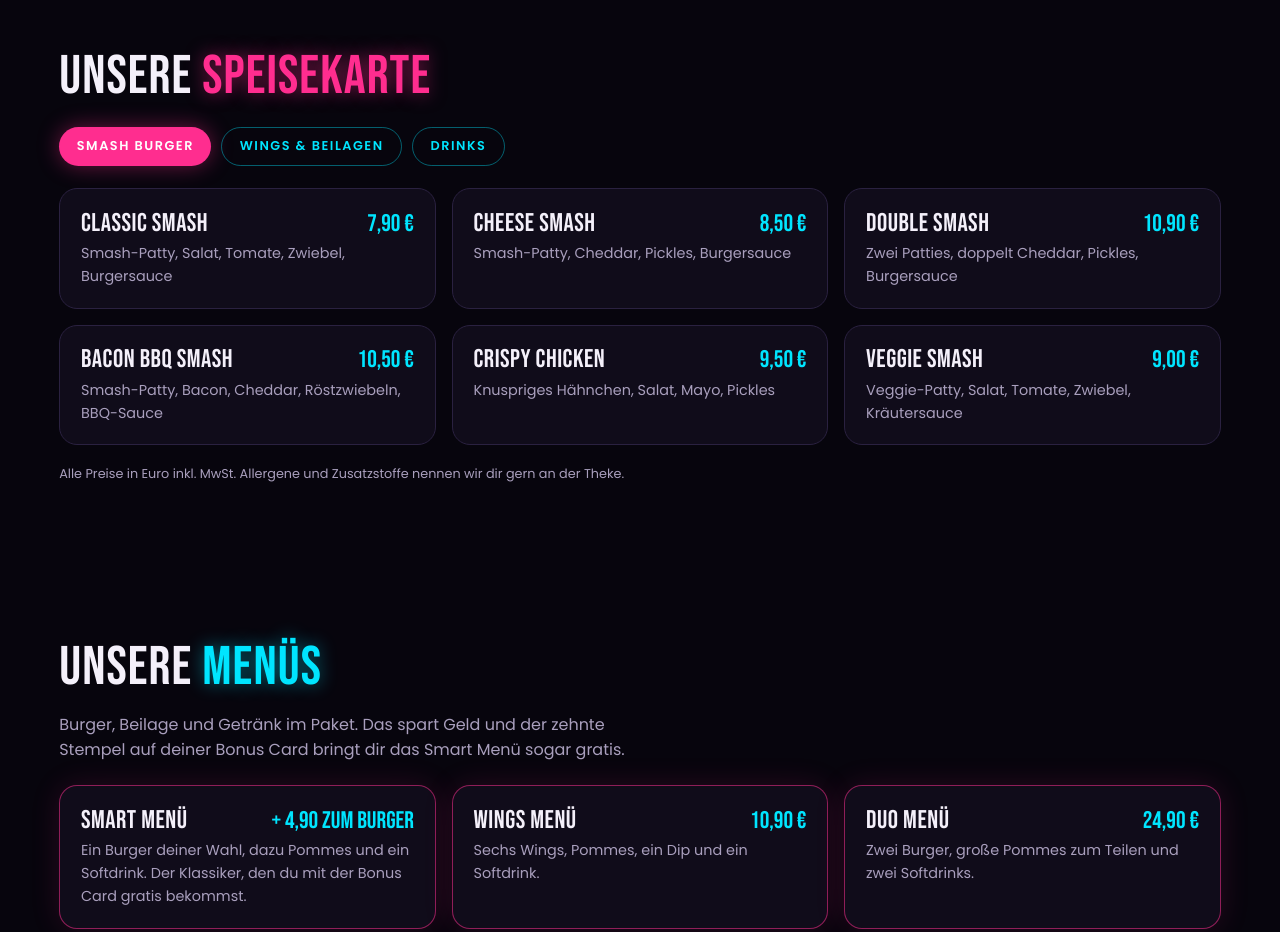
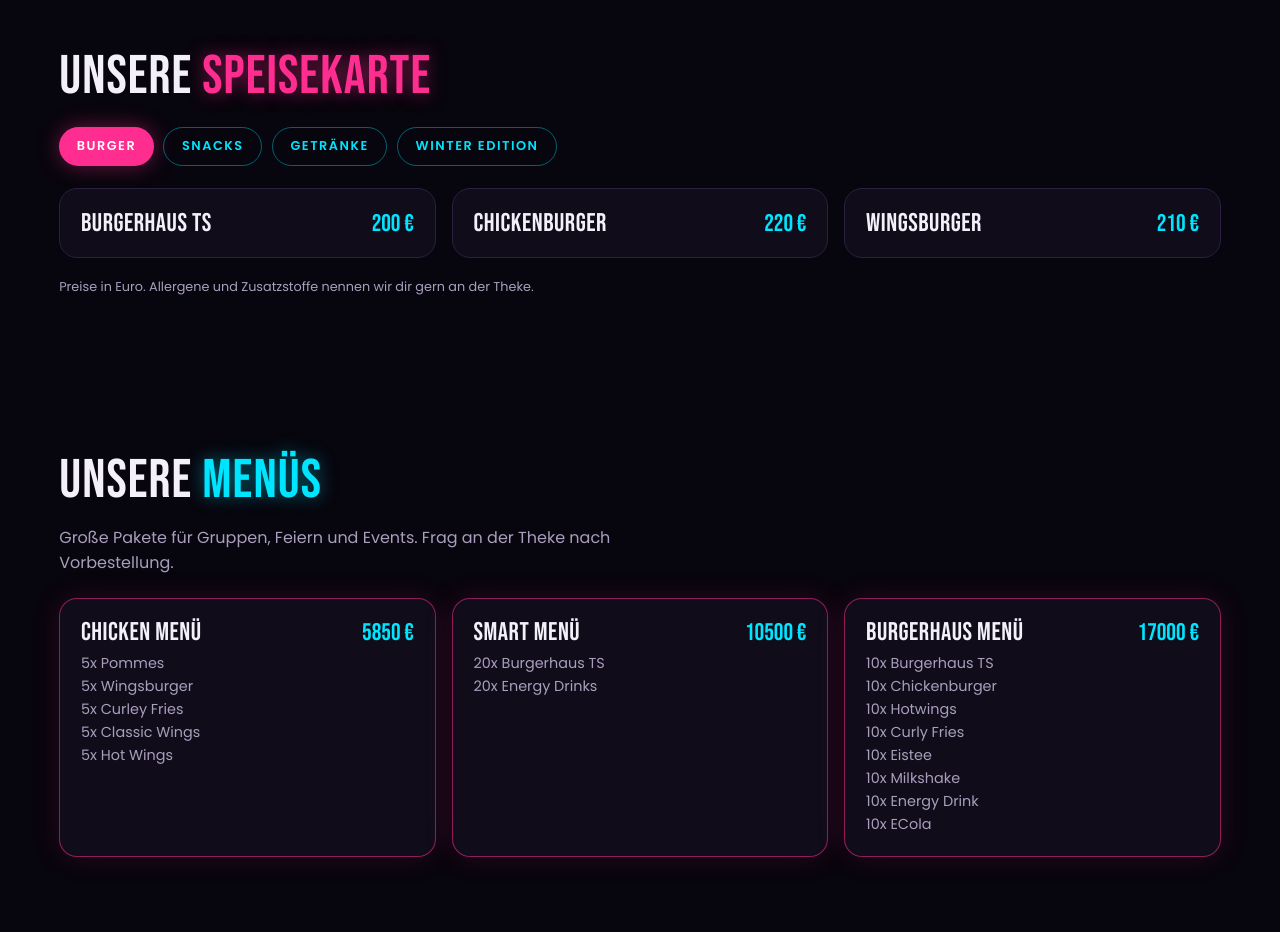
Before and after one commit to verblasst-mythos/Burger-Haus, a plain HTML site: page index.html in a window 1280 px wide. Shown: the part 880-1812 px from the top of the page. Drawn offline with nearby package versions, Linux system fonts and the light colour scheme.

Commit message:
Add files via upload

```diff
--- a/index.html
+++ b/index.html
@@ -61,7 +61,7 @@ footer div{max-width:1200px;margin:auto;padding:2rem 1.2rem;display:flex;justify
 .item{display:flex;flex-direction:column;gap:.3rem;padding:1.2rem 1.3rem;background:var(--panel);border:1px solid var(--line);border-radius:18px}
 .item .top{display:flex;justify-content:space-between;gap:1rem;align-items:baseline}
 .item h3{font-size:1.6rem}.item .pr{font:400 1.5rem 'Bebas Neue';color:var(--cyan)}
-.item p{margin:0;color:var(--muted);font-size:.9rem}
+.item p{white-space:pre-line;margin:0;color:var(--muted);font-size:.9rem}
 .combo{border-color:#ff2d8f88;box-shadow:0 0 30px #ff2d8f22}
 .note{color:var(--muted);font-size:.8rem;margin-top:1.2rem}
 .info{display:grid;grid-template-columns:repeat(auto-fit,minmax(240px,1fr));gap:1rem;margin-top:1.4rem}
@@ -100,12 +100,12 @@ footer div{max-width:1200px;margin:auto;padding:2rem 1.2rem;display:flex;justify
   <h2>Unsere <span class="pink">Speisekarte</span></h2>
   <div class="cats" id="cats" role="tablist" aria-label="Kategorien"></div>
   <div class="menu" id="menuGrid"></div>
-  <p class="note">Alle Preise in Euro inkl. MwSt. Allergene und Zusatzstoffe nennen wir dir gern an der Theke.</p>
+  <p class="note">Preise in Euro. Allergene und Zusatzstoffe nennen wir dir gern an der Theke.</p>
 </section>
 
 <section id="menues">
   <h2>Unsere <span class="cyan">Menüs</span></h2>
-  <p style="color:var(--muted);max-width:60ch">Burger, Beilage und Getränk im Paket. Das spart Geld und der zehnte Stempel auf deiner Bonus Card bringt dir das Smart Menü sogar gratis.</p>
+  <p style="color:var(--muted);max-width:60ch">Große Pakete für Gruppen, Feiern und Events. Frag an der Theke nach Vorbestellung.</p>
   <div class="menu" id="comboGrid" style="margin-top:1.4rem"></div>
 </section>
 
@@ -255,33 +255,32 @@ const errText = e => ({already_spun:"Heute hast du schon gedreht. Komm morgen wi
 
 // ---- Speisekarte & Menüs (Preise hier anpassen) ----
 const MENU = {
-  "Smash Burger":[
-    ["Classic Smash","Smash-Patty, Salat, Tomate, Zwiebel, Burgersauce","7,90"],
-    ["Cheese Smash","Smash-Patty, Cheddar, Pickles, Burgersauce","8,50"],
-    ["Double Smash","Zwei Patties, doppelt Cheddar, Pickles, Burgersauce","10,90"],
-    ["Bacon BBQ Smash","Smash-Patty, Bacon, Cheddar, Röstzwiebeln, BBQ-Sauce","10,50"],
-    ["Crispy Chicken","Knuspriges Hähnchen, Salat, Mayo, Pickles","9,50"],
-    ["Veggie Smash","Veggie-Patty, Salat, Tomate, Zwiebel, Kräutersauce","9,00"]],
-  "Wings & Beilagen":[
-    ["Wings (6 Stück)","Knusprig, mit Dip nach Wahl","6,90"],
-    ["Wings (12 Stück)","Knusprig, mit zwei Dips nach Wahl","11,90"],
-    ["Pommes","Goldgelb und knusprig","3,50"],
-    ["Cheese Fries","Pommes mit Cheddarsauce","4,90"],
-    ["Onion Rings","Panierte Zwiebelringe mit Dip","4,50"]],
-  "Drinks":[
-    ["Softdrink 0,33 l","Cola, Fanta oder Sprite","2,90"],
-    ["Eistee 0,33 l","Pfirsich oder Zitrone","3,20"],
-    ["Wasser 0,33 l","Still oder sprudelnd","2,50"],
-    ["Milkshake","Vanille, Schoko oder Erdbeere","4,90"]]
+  "Burger":[
+    ["Burgerhaus TS","","200"],
+    ["Chickenburger","","220"],
+    ["Wingsburger","","210"]],
+  "Snacks":[
+    ["Pommes","","180"],
+    ["Curley Fries","","200"],
+    ["Classic Wings","","230"],
+    ["Hot Wings","","240"]],
+  "Getränke":[
+    ["Eistee","","160"],
+    ["Energy Drink","","200"],
+    ["Cola","","160"],
+    ["Milkshake","","190"]],
+  "Winter Edition":[
+    ["Crêpes","","170"],
+    ["Glühwein mit Schuss","","200"]]
 };
 const COMBOS=[
-  ["Smart Menü","Ein Burger deiner Wahl, dazu Pommes und ein Softdrink. Der Klassiker, den du mit der Bonus Card gratis bekommst.","+ 4,90 zum Burger"],
-  ["Wings Menü","Sechs Wings, Pommes, ein Dip und ein Softdrink.","10,90"],
-  ["Duo Menü","Zwei Burger, große Pommes zum Teilen und zwei Softdrinks.","24,90"]];
+  ["Chicken Menü","5x Pommes\n5x Wingsburger\n5x Curley Fries\n5x Classic Wings\n5x Hot Wings","5850"],
+  ["Smart Menü","20x Burgerhaus TS\n20x Energy Drinks","10500"],
+  ["Burgerhaus Menü","10x Burgerhaus TS\n10x Chickenburger\n10x Hotwings\n10x Curly Fries\n10x Eistee\n10x Milkshake\n10x Energy Drink\n10x ECola","17000"]];
 function renderMenu(cat){
   const g=$("menuGrid");g.replaceChildren();
   MENU[cat].forEach(([n,d,pr])=>{const c=el("div",null,"item"),t=el("div",null,"top");
-    t.append(el("h3",n),el("span",pr+" €","pr"));c.append(t,el("p",d));g.append(c)});
+    t.append(el("h3",n),el("span",pr+" €","pr"));if(d)c.append(t,el("p",d));else c.append(t);g.append(c)});
   document.querySelectorAll("#cats button").forEach(b=>{const on=b.textContent===cat;b.className="btn"+(on?"":" o");b.setAttribute("aria-selected",on)});
 }
 Object.keys(MENU).forEach(k=>{const b=el("button",k,"btn o");b.type="button";b.setAttribute("role","tab");b.onclick=()=>renderMenu(k);$("cats").append(b)});
```
Also changed, not shown: 1 other file.
